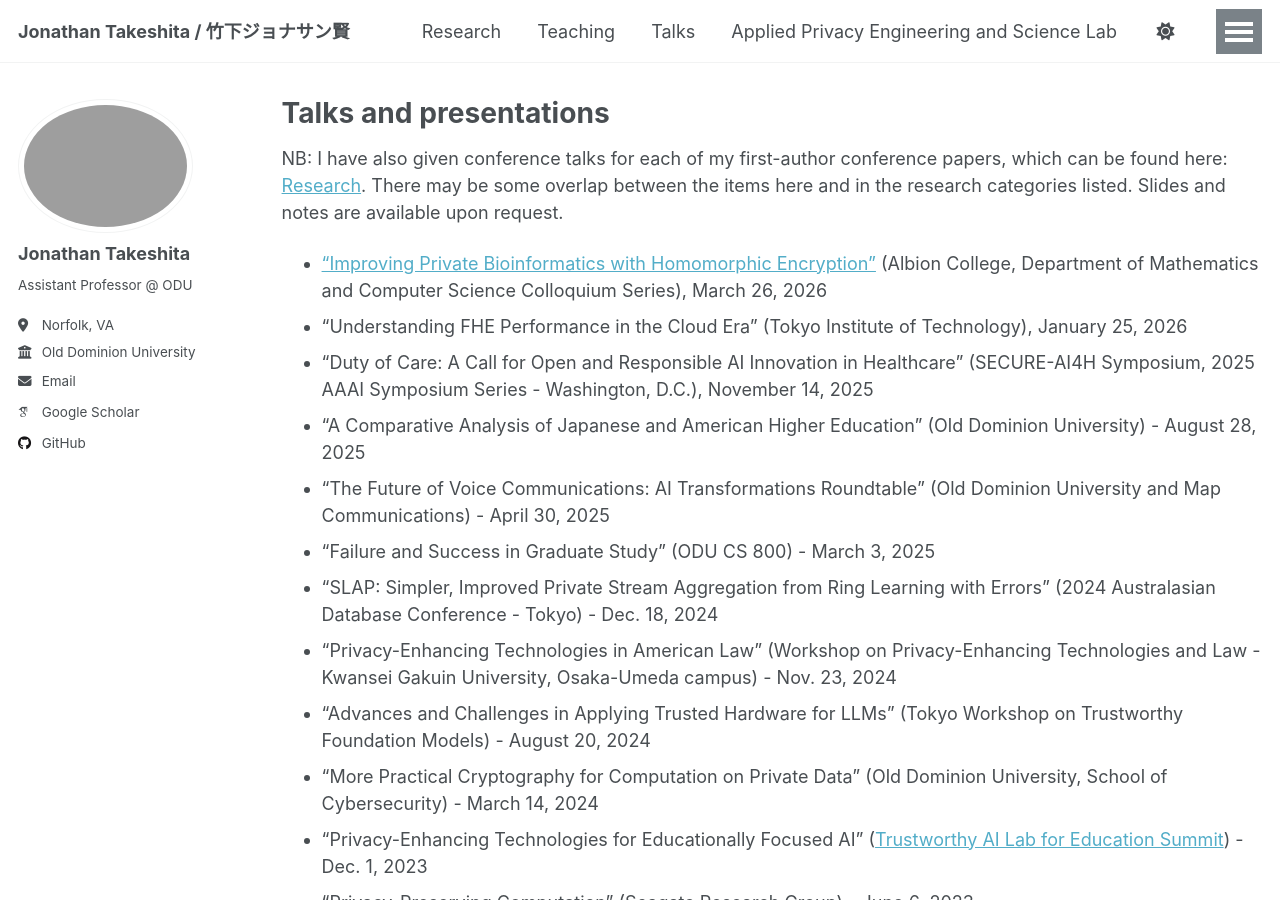
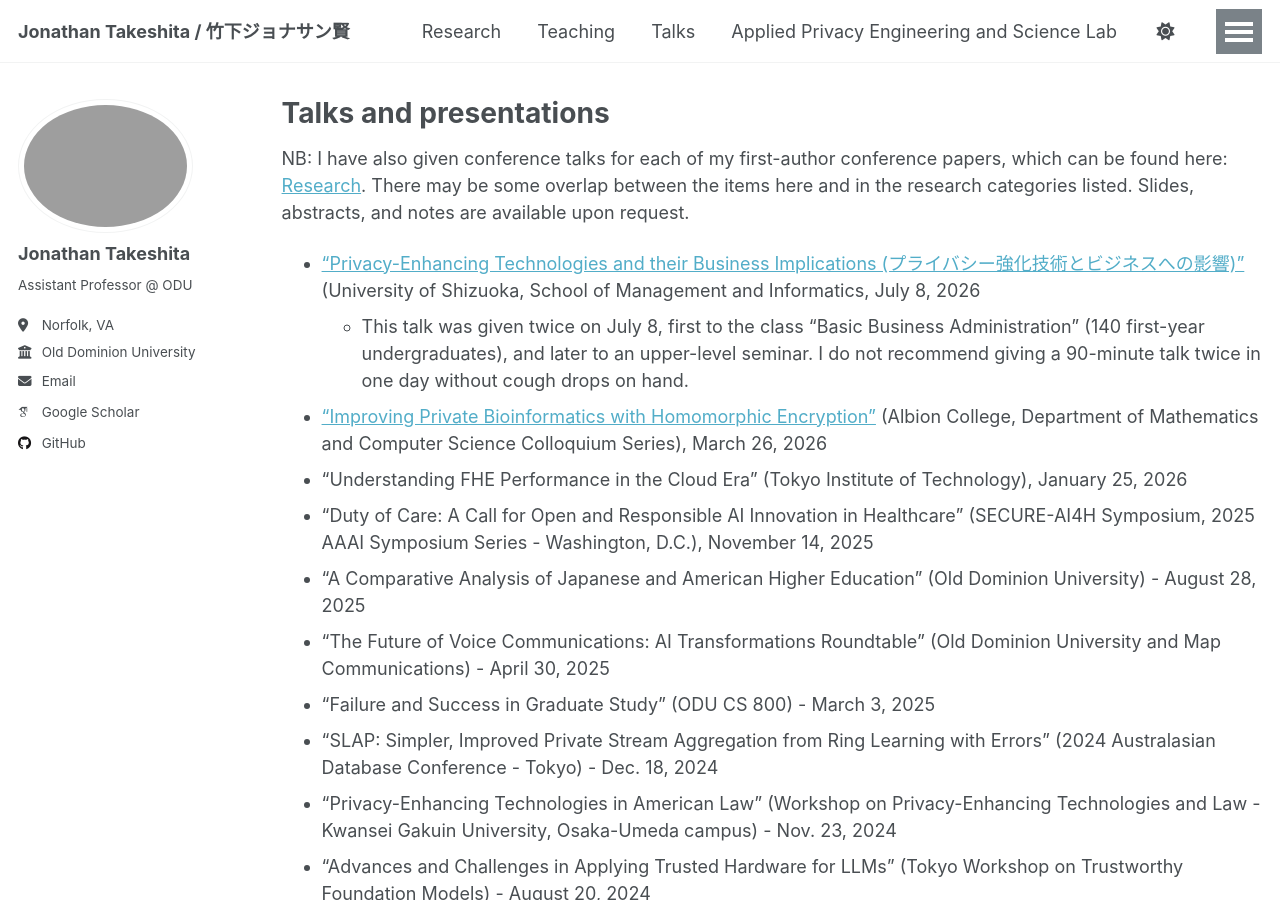
Before and after one commit to jtakeshi/jtakeshi.github.io, a Jekyll site: the page built from _pages/talks.md, in a window 1280 px wide and 900 px high. Built offline with Jekyll 4.4.1, drawn with Linux system fonts in a browser that asks for light colours; some web fonts are replaced; a script that is not in the unit is left out.

Commit message:
Revise talk details and update availability information
Updated the availability of slides and added details for upcoming talks.

```diff
--- a/_pages/talks.md
+++ b/_pages/talks.md
@@ -7,7 +7,9 @@ author_profile: true
 
 NB: I have also given conference talks for each of my first-author conference papers, which can be found here: [Research](https://jtakeshi.github.io/research/).
 There may be some overlap between the items here and in the research categories listed.
-Slides and notes are available upon request.
+Slides, abstracts, and notes are available upon request.
+* ["Privacy-Enhancing Technologies and their Business Implications (プライバシー強化技術とビジネスへの影響)"](./files/shizuken-talk-2026.pdf) (University of Shizuoka, School of Management and Informatics, July 8, 2026
+  * This talk was given twice on July 8, first to the class "Basic Business Administration" (140 first-year undergraduates), and later to an upper-level seminar. I do not recommend giving a 90-minute talk twice in one day without cough drops on hand.
 * ["Improving Private Bioinformatics with Homomorphic Encryption"](http://mathcs.albion.edu/Colloquium_List.php?year=2025) (Albion College, Department of Mathematics and Computer Science Colloquium Series), March 26, 2026
 * "Understanding FHE Performance in the Cloud Era" (Tokyo Institute of Technology), January 25, 2026
 * "Duty of Care: A Call for Open and Responsible AI Innovation in Healthcare" (SECURE-AI4H Symposium, 2025 AAAI Symposium Series  - Washington, D.C.), November 14, 2025
```
